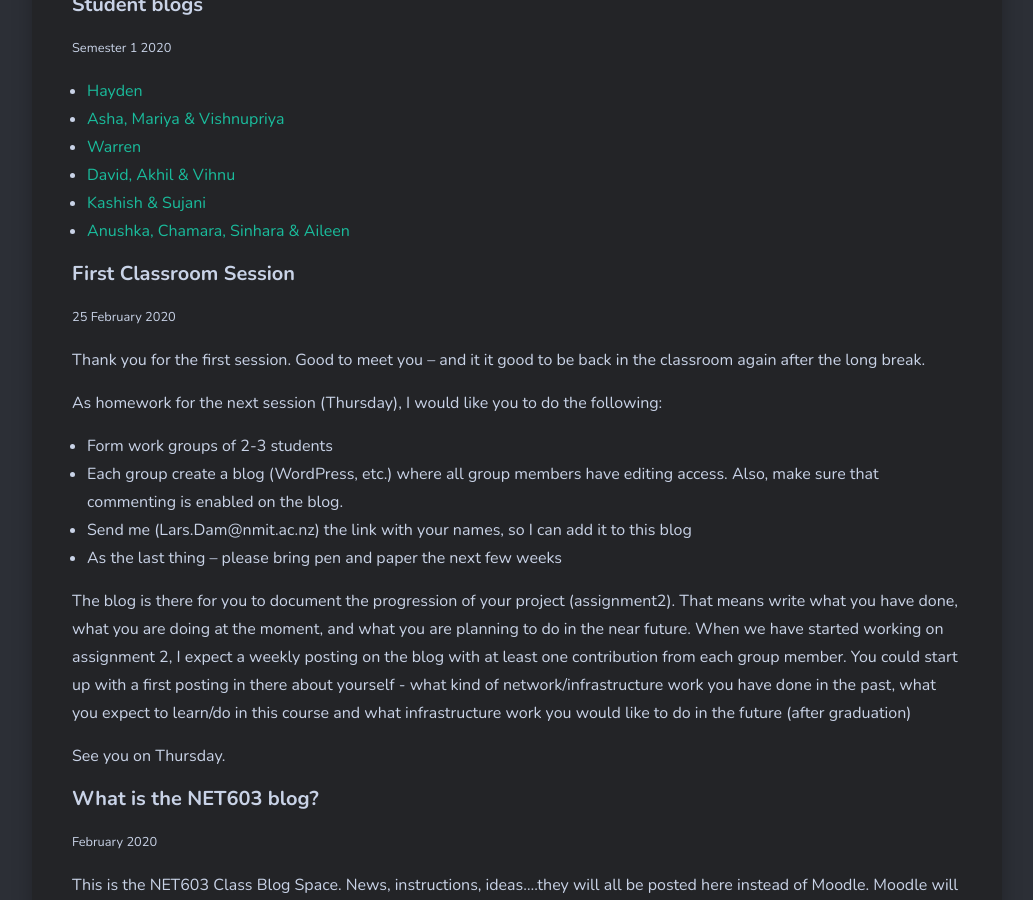
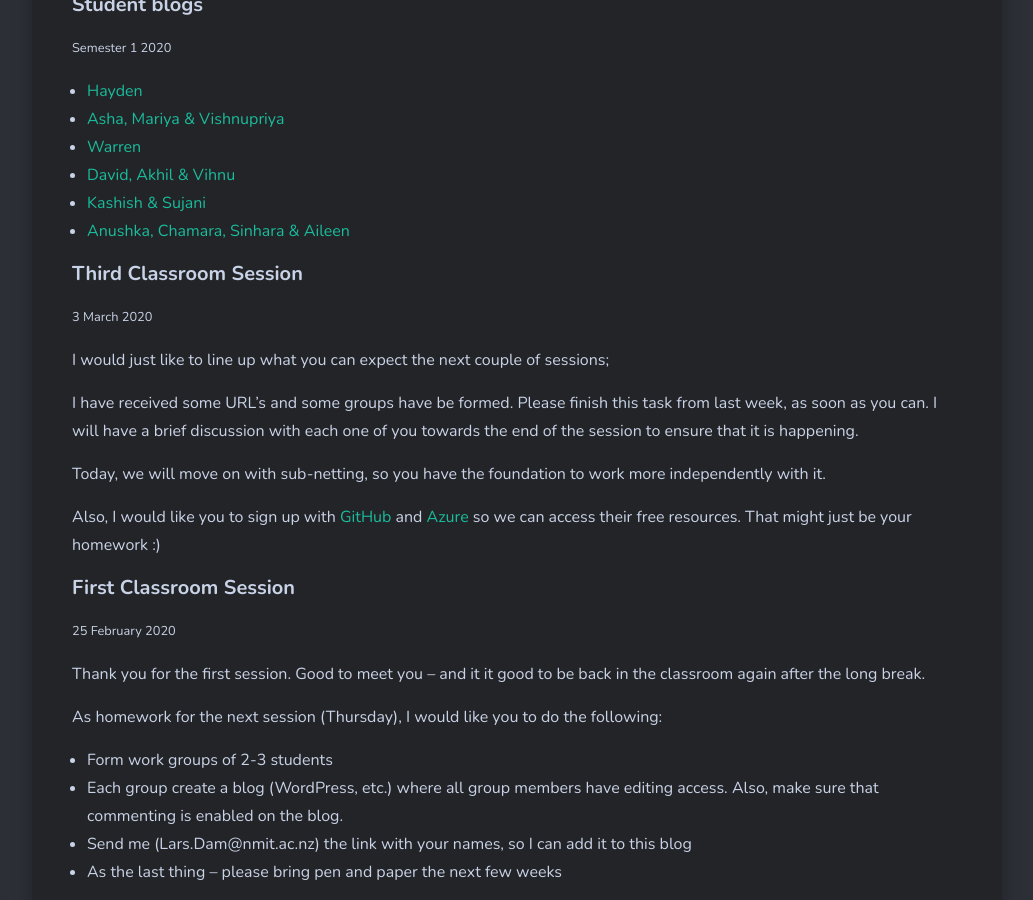
Before and after one commit to larsoliverdam/nmit, a Jekyll site: the page built from _pages/NET603.md, in a window 1280 px wide and 900 px high, scrolled down 878 px. Shown: the whole window, without its empty margins (123-1156 px from the left). Built offline with Jekyll 4.4.1, drawn with Linux system fonts in a browser that asks for light colours; nearby versions of some CDN libraries; comment, search, counter and statistics services are not loaded.

Commit message:
NET603 update

```diff
--- a/_pages/NET603.md
+++ b/_pages/NET603.md
@@ -14,6 +14,18 @@ image: binary.jpg
 * [David, Akhil & Vihnu](https://vadblogcom.wordpress.com/)
 * [Kashish & Sujani](https://ksnet603.wordpress.com/)
 * [Anushka, Chamara, Sinhara & Aileen](https://geekdevelop.blogspot.com/2020/03/day-1-25th-february-2020-1.html)
+
+#### Third Classroom Session
+<small>3 March  2020</small>
+
+I would just like to line up what you can expect the next couple of sessions;
+
+I have received some URL's and some groups have be formed. Please finish this task from last week, as soon as you can. I will have a brief discussion with each one of you towards the end of the session to ensure that it is happening.
+
+Today, we will move on with sub-netting, so you have the foundation to work more independently with it.
+
+Also, I would like you to sign up with [GitHub](https://education.github.com/students) and [Azure](https://ecampus.nmit.ac.nz/moodle/course/view.php?id=4458) so we can access their free resources.
+That might just be your homework :)
 
 #### First Classroom Session
 <small>25 February  2020</small>
```
